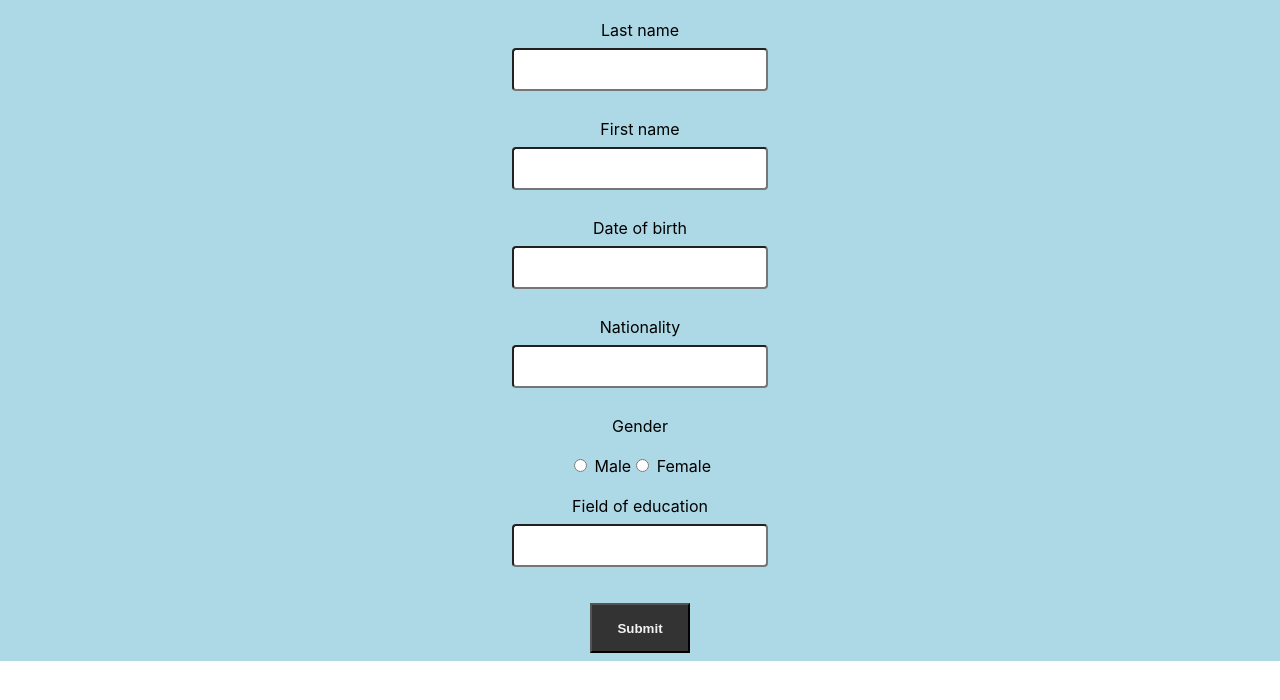
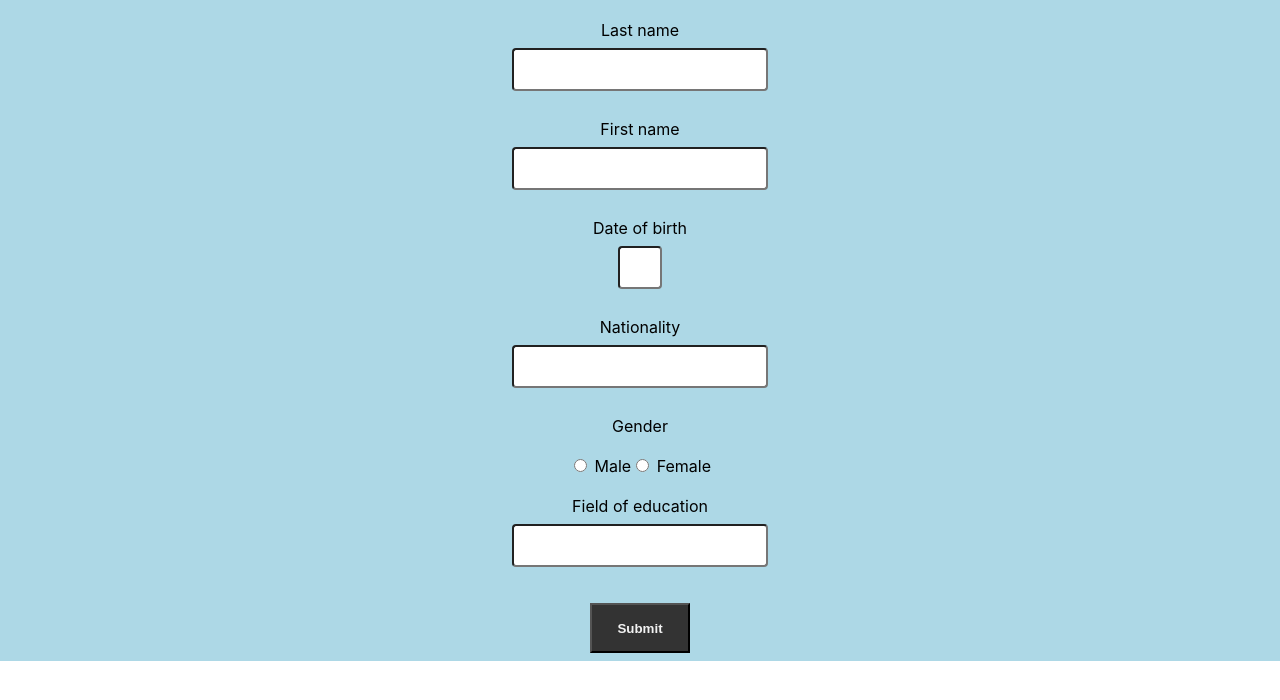
Before and after one commit to ichiin/cela, a React (Create React App) app: page /userForm in a window 1280 px wide. Shown: the top 700 px of the page. Built offline with nearby package versions, Linux system fonts and the light colour scheme.

Commit message:
calendar temp fix

```diff
--- a/src/Components/UserForm.css
+++ b/src/Components/UserForm.css
@@ -23,7 +23,7 @@ input[type=password] {
     width: 100px;
     margin: 8px 0 8px 0;
     font-weight: bold;
-};
+}
 
 .label1 {
     padding-left: 80px !important;
--- a/src/Components/UserForm.js
+++ b/src/Components/UserForm.js
@@ -74,10 +74,10 @@ class UserForm extends Component {
                                     </InputGroup>
                                     <InputGroup className="mb-3">
                                         <br></br>
-                                        <label className="label1">Date of birth</label>
+                                        <label>Date of birth</label>
                                         <br></br>
-                                        <div className="customDatePickerWidth">
-                                            <DatePicker dateFormat="dd.MM.yyyy" shouldCloseOnSelect selected={this.state.birthDate} onChange={date => this.BirthDate(date)} style={{textAlign:'center'}} />
+                                        <div style={{display: 'block', position: 'relative', textAlign: "center"}}>
+                                            <DatePicker dateFormat="dd.MM.yyyy" className={"where"} shouldCloseOnSelect selected={this.state.birthDate} onChange={date => this.BirthDate(date)} inputStyle={{ textAlign: 'center' }} />
                                         </div>
                                     </InputGroup>
                                     <InputGroup className="mb-3">
```
Also changed, not shown: 1 other file (tests, documents, lock files or other folders).
